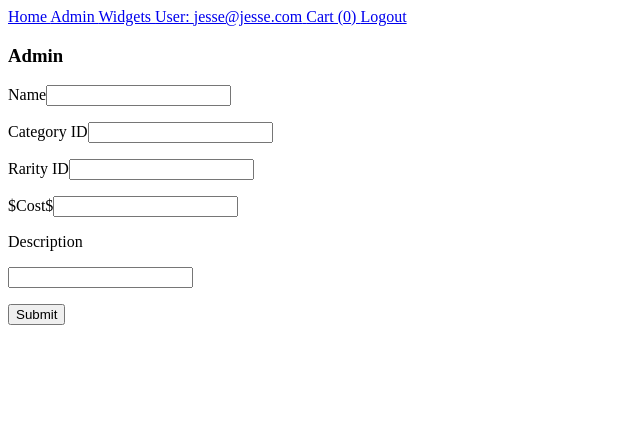
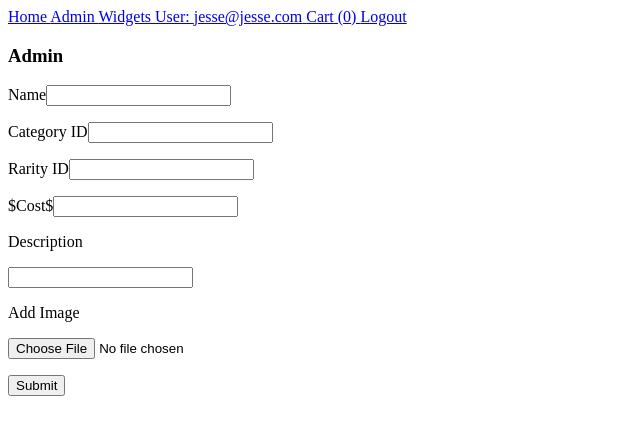
Before and after one commit to gwan93/VarrockGE, a React (Create React App) app: page /admin in a window 1280 px wide. Shown: the top 434 px of the page, without its empty margins (0-640 px from the left). Built offline with nearby package versions, Linux system fonts and the light colour scheme; no server answers.

Commit message:
add image to create nft

```diff
--- a/src/screens/admin.jsx
+++ b/src/screens/admin.jsx
@@ -9,6 +9,8 @@ export default function Admin(props) {
   const [description, setDescription] = useState("");
   const [rarityID, setRarityID] = useState("");
   const [cost, setCost] = useState("");
+  const[image, setImage] = useState("")
+
 
   //updating input fields to create new widget
   const onCreateName = function (event) {
@@ -32,8 +34,12 @@ export default function Admin(props) {
     setCost(event.target.value);
   };
 
+  const onCreateImage = function (event) {
+    setImage(event.target.value);
+  };
+
   //things to add to the widget once submitted
-  const formInfo = { name, categoryID, description, rarityID, cost };
+  const formInfo = { name, categoryID, description, rarityID, cost, image };
   const onSubmit = function (event) {
     event.preventDefault();
     createWidget(formInfo);
@@ -42,7 +48,7 @@ export default function Admin(props) {
   //items that will be added to the widgets db
   const createWidget = function () {
     axios
-      .post("/widgets", { name, categoryID, description, rarityID, cost })
+      .post("/widgets", { name, categoryID, description, rarityID, cost, image })
       .then((response) => {
         setState(prev => ({
           ...prev,
@@ -110,6 +116,18 @@ export default function Admin(props) {
             onChange={onCreateDescription}
           ></input>
         </p>
+        <p></p>
+      <div class="form-group">
+        <label class="form-label" for="imgFile">Add Image</label>
+        <p>
+          <input
+            type="file"
+            class="form-control"
+            id="imgFile"
+            onChange={onCreateImage}
+          ></input>
+        </p>
+      </div>
       </div>
       <button type="submit" className="submit">
         Submit
```
